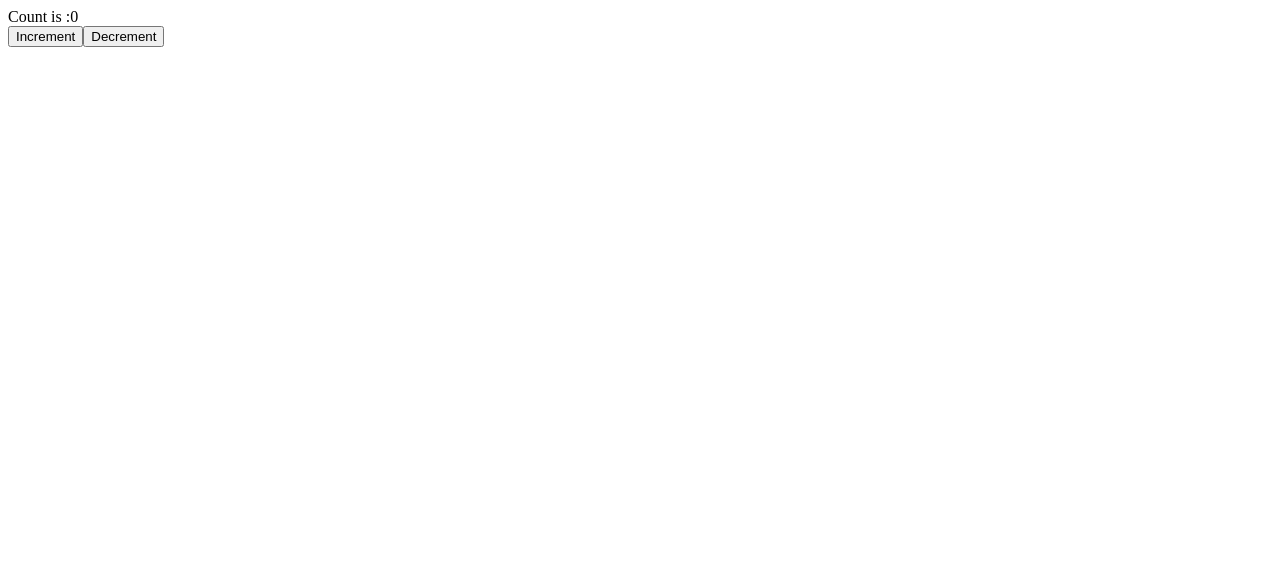
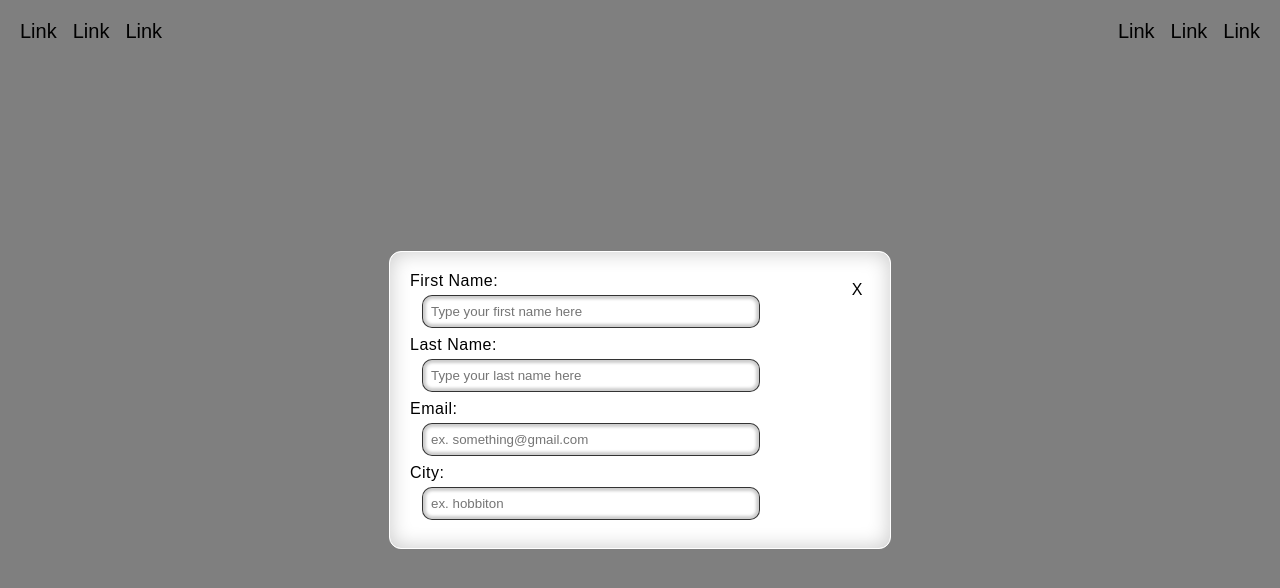
Before and after one commit to savus/testing-vite-react, a React (Vite) app: page / in a window 1280 px wide. Shown: the top 588 px of the page. Built offline with nearby package versions, Linux system fonts and the light colour scheme.

Commit message:
start fleshing out navbar and forms with typescript compiler

```diff
--- a/src/App.tsx
+++ b/src/App.tsx
@@ -1,22 +1,53 @@
-import { useState } from "react";
+import { MainHeader } from "./Components/MainHeader";
+import "../src/css/app.css";
+import { Modal } from "./Components/Modal";
+import { TextInput } from "./Components/TextInput";
 
 function App() {
-  const [count, setCount] = useState(0);
-
-  const increment = () => {
-    setCount(count + 1);
-  };
-
-  const decrement = () => {
-    setCount(count - 1);
-  };
   return (
     <>
-      <div>Count is :{count}</div>
-      <div>
-        <button onClick={increment}>Increment</button>
-        <button onClick={decrement}>Decrement</button>
-      </div>
+      <MainHeader />
+      <Modal>
+        <TextInput
+          labelFor="first-name"
+          labelText="First Name"
+          inputProps={{
+            id: "first-name",
+            placeholder: "Type your first name here",
+            name: "first-name",
+            type: "text",
+          }}
+        />
+        <TextInput
+          labelFor="last-name"
+          labelText="Last Name"
+          inputProps={{
+            id: "last-name",
+            placeholder: "Type your last name here",
+            name: "last-name",
+            type: "text",
+          }}
+        />
+        <TextInput
+          labelFor="email"
+          labelText="Email"
+          inputProps={{
+            id: "email",
+            placeholder: "ex. something@gmail.com",
+            name: "email",
+            type: "email",
+          }}
+        />
+        <TextInput
+          labelFor="city"
+          labelText="City"
+          inputProps={{
+            id: "city",
+            placeholder: "ex. hobbiton",
+            name: "city",
+          }}
+        />
+      </Modal>
     </>
   );
 }
--- /dev/null
+++ b/src/Components/MainHeader.tsx
@@ -0,0 +1,10 @@
+import "../css/header.css";
+import { Navbar } from "./Navbar";
+
+export const MainHeader = () => {
+  return (
+    <header className="main-header">
+      <Navbar />
+    </header>
+  );
+};
--- /dev/null
+++ b/src/Components/Modal.tsx
@@ -0,0 +1,12 @@
+import type React from "react";
+
+export const Modal = ({ children }: { children: React.ReactNode }) => {
+  return (
+    <div className="modal-overlay is-visible">
+      <div className="modal-body">
+        <div className="close-button">X</div>
+        {children}
+      </div>
+    </div>
+  );
+};
--- /dev/null
+++ b/src/Components/Navbar.tsx
@@ -0,0 +1,23 @@
+import { Component } from "react";
+import "../css/navbar.css";
+
+export class Navbar extends Component {
+  render() {
+    return (
+      <>
+        <nav>
+          <ul className="ul-defaults-none nav-items">
+            <li>Link</li>
+            <li>Link</li>
+            <li>Link</li>
+          </ul>
+          <ul className="ul-defaults-none nav-items">
+            <li>Link</li>
+            <li>Link</li>
+            <li>Link</li>
+          </ul>
+        </nav>
+      </>
+    );
+  }
+}
--- /dev/null
+++ b/src/Components/TextInput.tsx
@@ -0,0 +1,20 @@
+import type { TInputProps } from "../types";
+
+export const TextInput = ({
+  labelFor = "",
+  labelText = "",
+  inputProps,
+}: {
+  labelFor: string;
+  labelText: string;
+  inputProps: TInputProps;
+}) => {
+  return (
+    <div className="input-primary">
+      {labelFor.length > 0 && labelText.length > 0 && (
+        <label htmlFor={labelFor}>{labelText}:</label>
+      )}
+      <input {...inputProps} />
+    </div>
+  );
+};
--- a/src/css/app.css
+++ b/src/css/app.css
@@ -72,7 +72,7 @@ a {
   --scale: 1;
   position: absolute;
   right: 5%;
-  top: 5%;
+  top: 10%;
   transition: transform 0.2s ease-in-out;
   transform: scale(var(--scale));
   width: var(--size-16);
--- a/src/css/header.css
+++ b/src/css/header.css
@@ -1,4 +1,4 @@
-.main-header {
+.main-header nav {
   display: flex;
   justify-content: space-between;
   padding: var(--size-12);
--- a/src/css/modal-form.css
+++ /dev/null
@@ -1,3 +0,0 @@
-.modal-body .phone-input {
-  margin-top: var(--size-20);
-}
--- /dev/null
+++ b/src/types.ts
@@ -0,0 +1,3 @@
+import type { ComponentProps } from "react";
+
+export type TInputProps = ComponentProps<"input">;
```
